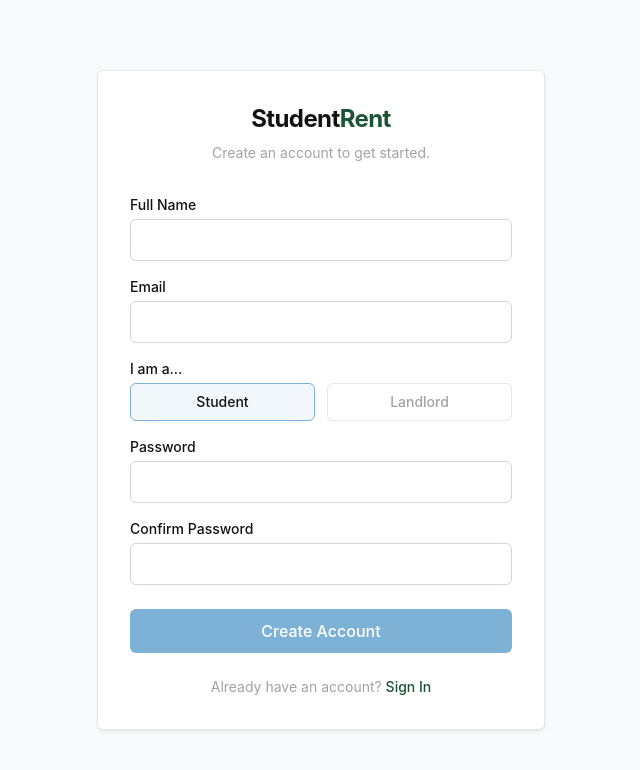
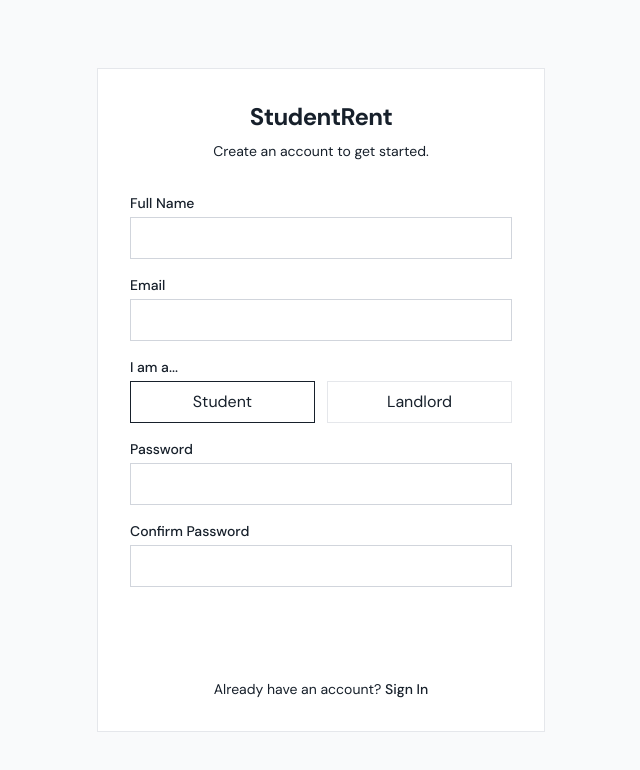
Before and after one commit to LS182/studentRent, a React (Vite) app in the folder studentRent-frontend/: page /register in a window 1280 px wide. Shown: the top 770 px of the page, without its empty margins (319-959 px from the left). Built offline with nearby package versions, Linux system fonts and the light colour scheme.

Commit message:
Update index.css
Signed-off-by: SM_DevX <03mfundo@gmail.com>

```diff
--- a/studentRent-frontend/src/index.css
+++ b/studentRent-frontend/src/index.css
@@ -1,31 +1,93 @@
+@import url('https://fonts.googleapis.com/css2?family=DM+Sans:wght@400;500;600;700&family=Playfair+Display:wght@500;600;700&display=swap');
 @import "tailwindcss";
 
-@layer base {
-  @import url('https://fonts.googleapis.com/css2?family=Inter:wght@400;500;600;700&display=swap');
+@theme {
+  --font-sans: "DM Sans", "Segoe UI", Arial, sans-serif;
+  --color-brand-navy: #10243f;
+  --color-brand-teal: #20ae9b;
+  --color-brand-canvas: #f6f8f7;
+  --color-brand-ink: #17202b;
+  --color-brand-muted: #697583;
+  --color-brand-line: #e1e7e5;
 }
 
-@theme {
-  --font-sans: 'Inter', sans-serif;
-
-  --color-icy-blue: #C1E8FF;
-  --color-icy-blue-dark: #7EB1D6;
-  --color-forest-green: #1A5336;
-  --color-forest-green-light: #2A7A52;
-
-  --color-charcoal: #1E1E1E;
-  --color-charcoal-card: #252525;
-  --color-charcoal-text: #121212;
-  --color-charcoal-muted: #A3A3A3;
-
-  --radius-std: 0.375rem;
-  --shadow-clean: 0 2px 4px rgba(0, 0, 0, 0.05), 0 1px 2px rgba(0, 0, 0, 0.03);
+:root {
+  font-family: "DM Sans", "Segoe UI", Arial, sans-serif;
+  color: #17202b;
+  background: #f6f8f7;
+  font-synthesis: none;
+  text-rendering: optimizeLegibility;
+  font-optical-sizing: auto;
+  font-weight: 400;
+  --navy: #10243f;
+  --navy-light: #1d3b5d;
+  --teal: #20ae9b;
+  --teal-dark: #168b7d;
+  --mint: #e4f5f1;
+  --ink: #17202b;
+  --muted: #697583;
+  --line: #e1e7e5;
+  --paper: #ffffff;
+  --canvas: #f6f8f7;
+  --soft: #eff3f2;
+  --danger: #b5483e;
+  --shadow: 0 12px 34px rgba(16, 36, 63, .09);
 }
 
-@layer base {
-  body {
-    @apply bg-white text-charcoal-text font-sans antialiased;
-  }
-  .dark body {
-    @apply bg-charcoal text-white;
-  }
+* {
+  box-sizing: border-box;
 }
+
+html {
+  scroll-behavior: smooth;
+  scroll-padding-top: 92px;
+}
+
+body {
+  @apply bg-brand-canvas text-brand-ink font-sans antialiased;
+  margin: 0;
+  min-width: 320px;
+}
+
+button,
+input,
+select,
+textarea {
+  font: inherit;
+}
+
+button,
+a {
+  -webkit-tap-highlight-color: transparent;
+}
+
+button {
+  cursor: pointer;
+}
+
+a {
+  color: inherit;
+  text-decoration: none;
+}
+
+img {
+  display: block;
+  max-width: 100%;
+}
+
+:focus-visible {
+  outline: 3px solid #39c7b2;
+  outline-offset: 3px;
+}
+
+.sr-only {
+  position: absolute;
+  width: 1px;
+  height: 1px;
+  padding: 0;
+  margin: -1px;
+  overflow: hidden;
+  clip: rect(0, 0, 0, 0);
+  white-space: nowrap;
+  border: 0;
+}
```
